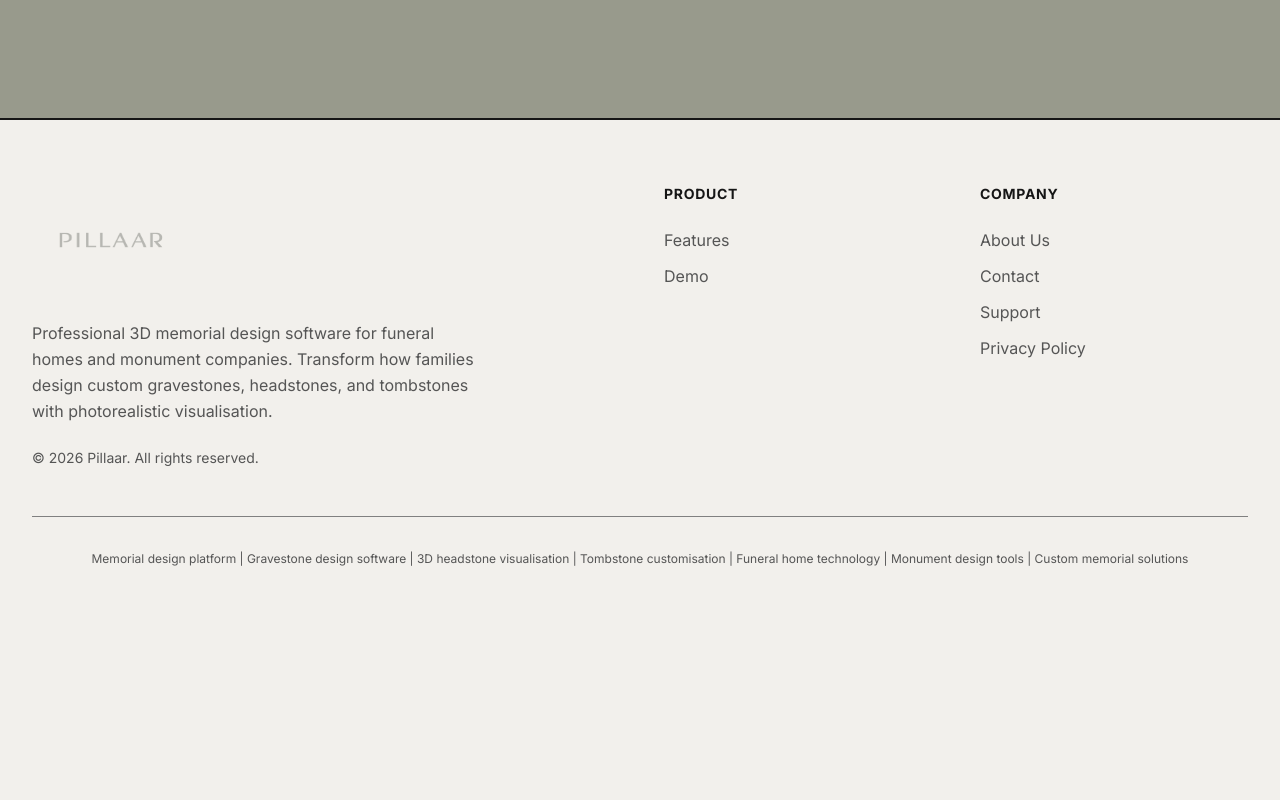
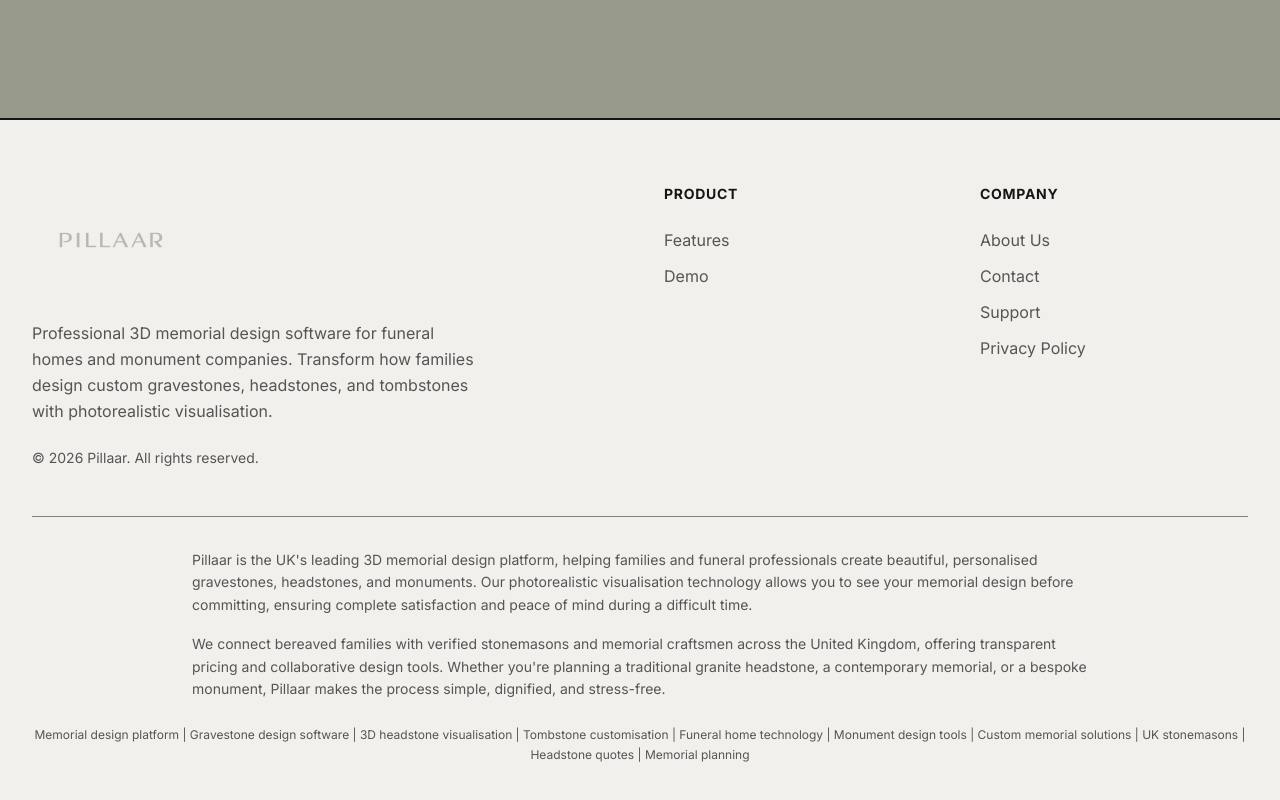
Before and after one commit to paps88/Pillaar-Landing-Page, a Next.js app: page /partner in a window 1280 px wide. Shown: the part 4012-4812 px from the top of the page. Before the commit the page ends 4644 px from the top, so only its background shows below. Built offline with nearby package versions, Linux system fonts and the light colour scheme.

Commit message:
feat: enhance footer SEO with keyword-rich content
Add descriptive paragraphs and expanded keyword line for
better search visibility.

Co-authored-by: null <8473250+paps88@users.noreply.github.com>

```diff
--- a/components/footer.tsx
+++ b/components/footer.tsx
@@ -68,11 +68,18 @@ export function Footer() {
           </div>
         </div>
 
-        {/* SEO Keywords Footer */}
-        <div className="mt-12 border-t border-border pt-8">
+        {/* SEO Content Footer */}
+        <div className="mt-12 border-t border-border pt-8 space-y-6">
+          <div className="max-w-4xl mx-auto">
+            <p className="text-sm text-muted-foreground leading-relaxed">
+              Pillaar is the UK's leading 3D memorial design platform, helping families and funeral professionals create beautiful, personalised gravestones, headstones, and monuments. Our photorealistic visualisation technology allows you to see your memorial design before committing, ensuring complete satisfaction and peace of mind during a difficult time.
+            </p>
+            <p className="text-sm text-muted-foreground leading-relaxed mt-4">
+              We connect bereaved families with verified stonemasons and memorial craftsmen across the United Kingdom, offering transparent pricing and collaborative design tools. Whether you're planning a traditional granite headstone, a contemporary memorial, or a bespoke monument, Pillaar makes the process simple, dignified, and stress-free.
+            </p>
+          </div>
           <p className="text-xs text-muted-foreground text-center leading-relaxed">
-            Memorial design platform | Gravestone design software | 3D headstone visualisation | Tombstone customisation
-            | Funeral home technology | Monument design tools | Custom memorial solutions
+            Memorial design platform | Gravestone design software | 3D headstone visualisation | Tombstone customisation | Funeral home technology | Monument design tools | Custom memorial solutions | UK stonemasons | Headstone quotes | Memorial planning
           </p>
         </div>
       </div>
```
